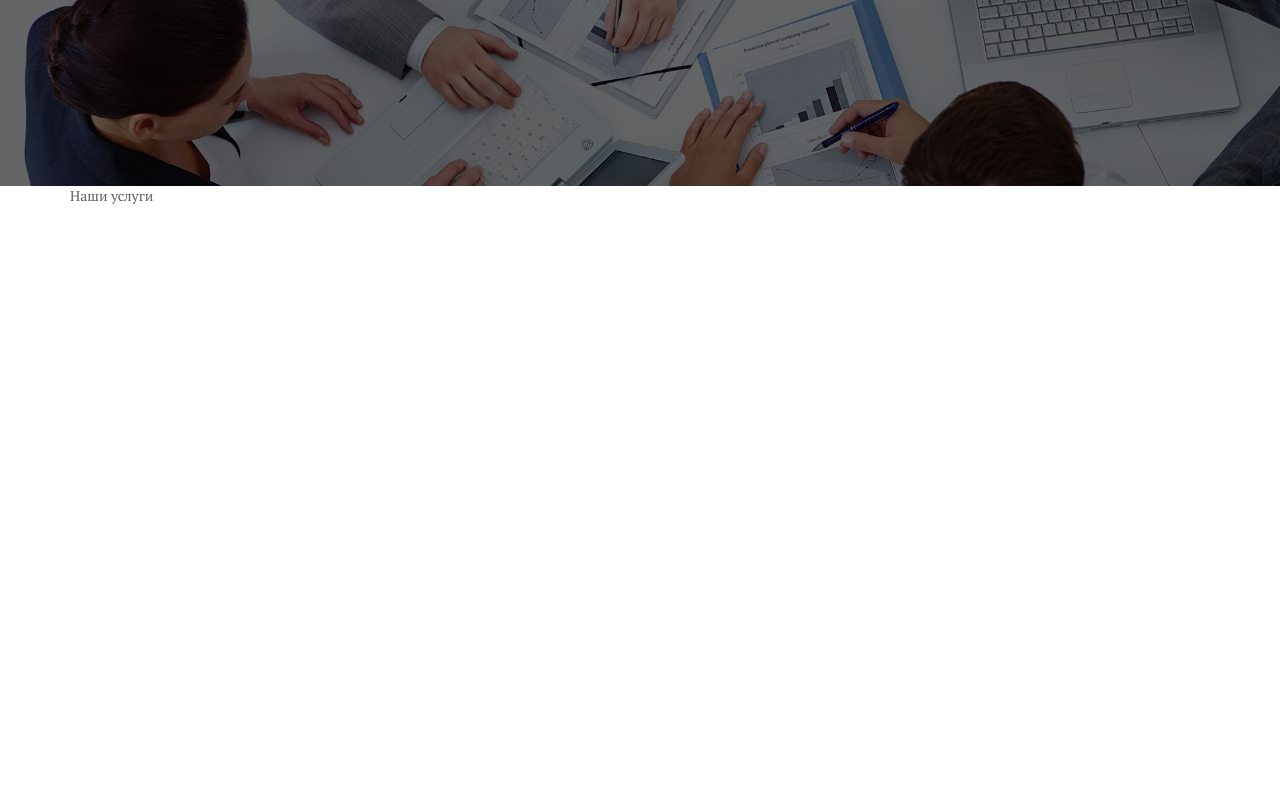
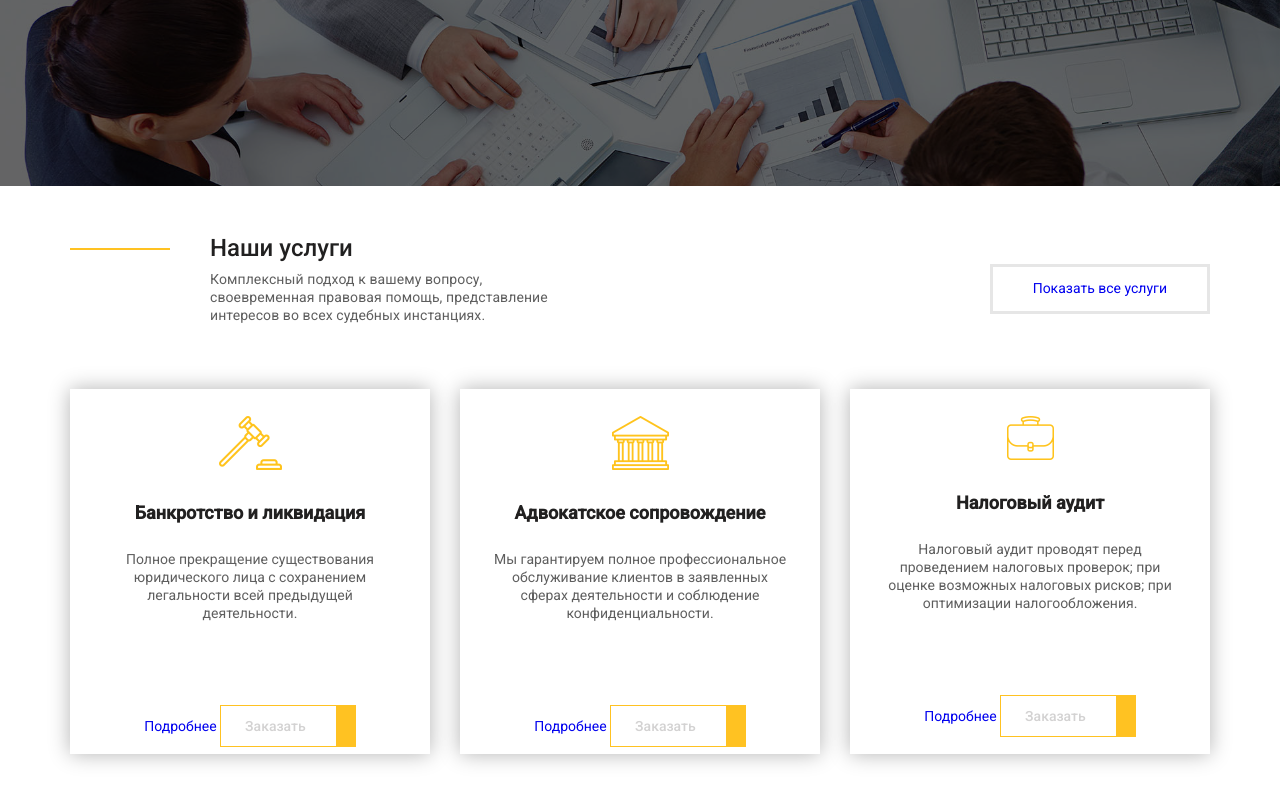
Before and after one commit to DenisVetoshkin/LogoType, a plain HTML site: page index.html in a window 1280 px wide. Shown: the part 454-1250 px from the top of the page. Drawn offline with nearby package versions, Linux system fonts and the light colour scheme; a web font is replaced by a local one.

Commit message:
07.10.2020

```diff
--- a/css/main.css
+++ b/css/main.css
@@ -153,6 +153,7 @@ body {
   border: 1px solid #ffc222;
   border-right-width: 20px;
   position: relative;
+  outline: none;
 }
 .default__btn::after {
   content: "\f105";
@@ -173,8 +174,11 @@ body {
 .slick-prev {
   height: 40px;
   width: 40px;
-  background: none;
+  background-color: transparent;
   border: 1px solid #fff;
+  cursor: pointer;
+  outline: none;
+  transition: .1s linear;
 }
 .slick-next:hover,
 .slick-prev:hover {
@@ -204,5 +208,68 @@ body {
 /* ====Services==== */
 
 .services {
-  height: 610px;
+  font-family: 'Roboto', sans-serif;
+  padding: 50px 0px 30px;
 }
+.services__top {
+  display: flex;
+  justify-content: space-between;
+  margin-bottom: 65px;
+}
+.services__title-box {
+  max-width: 520px;
+  padding-left: 140px;
+  position: relative;
+}
+.services__title-box::before {
+  content: "";
+  position: absolute;
+  width: 100px;
+  height: 2px;
+  background-color: #ffc222;
+  left: 0;
+  top: 12px;
+}
+.services__title {
+  font-size: 24px;
+  font-weight: 500;
+  line-height: 24px;
+  color: #212020;
+  margin-bottom: 10px;
+}
+.services__text {
+  color: #5e5e5e;
+  font-size: 14px;
+  line-height: 18px;
+  letter-spacing: .1px;
+}
+.services__btn {
+  padding: 12px 40px;
+  border: 3px solid #e6e6e6;
+  top: 10px;
+  margin-top: 28px;
+}
+.services__items {
+  display: flex;
+  flex-wrap: wrap;
+  justify-content: space-between;
+}
+.services__item {
+  height: 365px;
+  max-width: 360px;
+  padding: 27px 30px;
+  text-align: center;
+  box-shadow: 0 0 20px rgba(0,0,0,0.3);
+}
+.services__item-title {
+  font-size: 18px;
+  line-height: 24px;
+  color: #212020;
+  font-weight: bold;
+  margin: 25px 0;
+}
+.services__item-text {
+  font-size: 14px;
+  line-height: 18px;
+  margin-bottom: 83px;
+}
--- a/index.html
+++ b/index.html
@@ -79,7 +79,7 @@
             <div class="slider__text">
               Полное прекращение существования юридического лица с сохранением легальности всей предыдущей деятельности.
             </div>
-            <a class="default__btn">
+            <a href="#" class="default__btn">
               Оставить заявку
             </a>
           </div>
@@ -91,18 +91,71 @@
   <section class="services">
     <div class="container">
       <div class="services__top">
-        <div class="top__title">
-          Наши услуги
+        <div class="services__title-box">
+          <div class="services__title">
+            Наши услуги
+          </div>
+          <div class="services__text">
+            Комплексный подход к вашему вопросу, своевременная правовая помощь, представление интересов во всех судебных инстанциях.
+          </div>
+        </div>
+        <div class="services__btn-wrapper">
+          <a href="#" class="services__btn">
+            Показать все услуги
+          </a>
         </div>
       </div>
-      <div class="services__inner">
+      <div class="services__items">
         <div class="services__item">
-          <img src="" alt="" class="services__img">
-          <div class="services__title"></div>
-          <div class="services__text"></div>
-          <div class="services__bottom">
-            <div class="href"></div>
-            <div class="services__btn"></div>
+          <img src="img/services_1.png" alt="image">
+          <div class="services__item-title">
+            Банкротство и ликвидация
+          </div>
+          <div class="services__item-text">
+            Полное прекращение существования юридического лица с сохранением легальности всей предыдущей деятельности.
+          </div>
+          <div class="services__item-link">
+            <a href="#">
+              Подробнее
+            </a>
+            <a href="#" class="default__btn">
+              Заказать
+            </a>
+          </div>
+        </div>
+        <div class="services__item">
+          <img src="img/services_2.png" alt="image">
+          <div class="services__item-title">
+            Адвокатское сопровождение
+          </div>
+          <div class="services__item-text">
+            Мы гарантируем полное профессиональное обслуживание клиентов в заявленных сферах деятельности и соблюдение
+            конфиденциальности.
+          </div>
+          <div class="services__item-link">
+            <a href="#">
+              Подробнее
+            </a>
+            <a href="#" class="default__btn">
+              Заказать
+            </a>
+          </div>
+        </div>
+        <div class="services__item">
+          <img src="img/services_3.png" alt="image">
+          <div class="services__item-title">
+            Налоговый аудит
+          </div>
+          <div class="services__item-text">
+            Налоговый аудит проводят перед проведением налоговых проверок; при оценке возможных налоговых рисков; при оптимизации налогообложения.
+          </div>
+          <div class="services__item-link">
+            <a href="#">
+              Подробнее
+            </a>
+            <a href="#" class="default__btn">
+              Заказать
+            </a>
           </div>
         </div>
       </div>
@@ -116,4 +169,5 @@
 </script>
 </html>
 <!-- https://youtu.be/Q2zxQNQGcU8?t=7233 -->
+<!-- https://youtu.be/Q2zxQNQGcU8?t=9207 -->
 <!-- Денис Олегович -->
--- a/js/main.js
+++ b/js/main.js
@@ -2,6 +2,7 @@ $(function() {
   $('.slider__inner').slick({
     nextArrow: '<button type="button" class="slick-next slick__btn"></button>',
     prevArrow: '<button type="button" class="slick-prev slick__btn"></button>',
+    infinite: false,
   });
 
 
```
Also changed, not shown: img/services_1.png (added), img/services_2.png (added), img/services_3.png (added).
